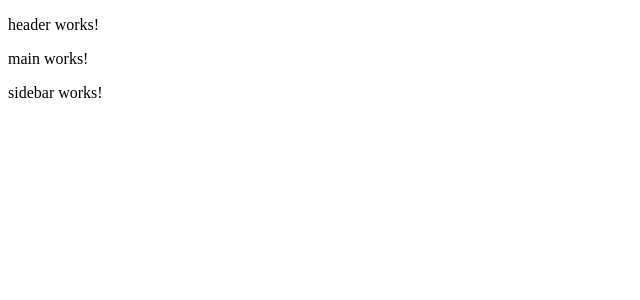
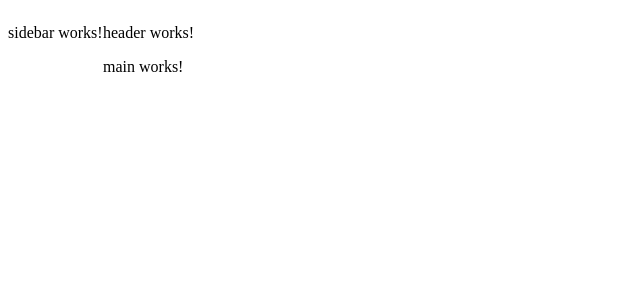
Before and after one commit to mjmk3/NG-Material-Temp, an Angular app: page /main in a window 1280 px wide. Shown: the top 300 px of the page, without its empty margins (0-640 px from the left). Built offline with nearby package versions, Linux system fonts and the light colour scheme.

Commit message:
Starting

```diff
--- a/src/app/app.component.html
+++ b/src/app/app.component.html
@@ -1,3 +1,9 @@
-<app-header></app-header>
-<router-outlet></router-outlet>
-<app-sidebar></app-sidebar>
+<mat-drawer-container>
+  <mat-drawer mode="side" opened="true">
+    <app-sidebar></app-sidebar>
+  </mat-drawer>
+  <mat-drawer-content>
+    <app-header></app-header>
+    <router-outlet></router-outlet>
+  </mat-drawer-content>
+</mat-drawer-container>
```
